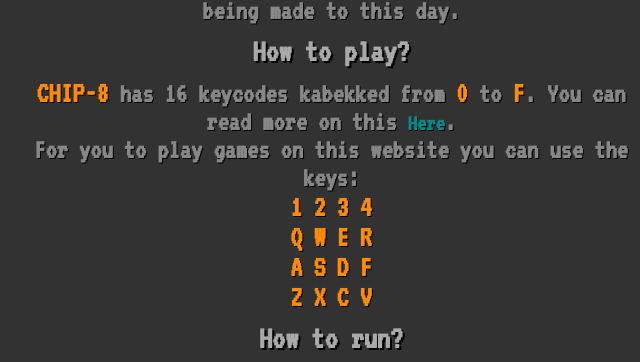
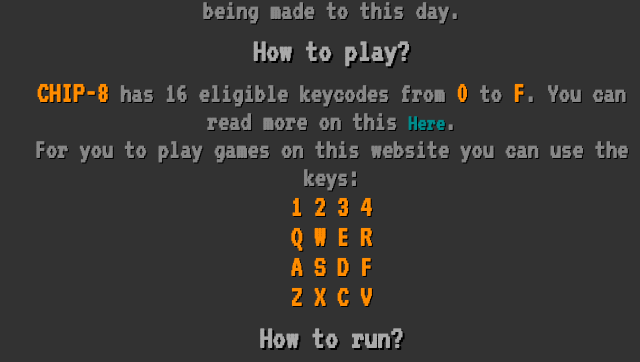
Before and after one commit to HenryAndersson/chip8, a plain HTML site: page index.html in a window 1280 px wide. Shown: the part 1173-1535 px from the top of the page, 309-949 px from the left. Drawn offline with Linux system fonts and the light colour scheme.

Commit message:
Update index.html

```diff
--- a/index.html
+++ b/index.html
@@ -61,7 +61,7 @@
 			How to play?
 		</h3>
 		<p>
-			<span class="chip8logo">CHIP-8</span> has 16 keycodes kabekked from <span class="chip8logo">0</span> to <span
+			<span class="chip8logo">CHIP-8</span> has 16 eligible keycodes from <span class="chip8logo">0</span> to <span
 				class="chip8logo">F</span>.
 			You can read more on this <a href="https://tobiasvl.github.io/blog/write-a-chip-8-emulator/#keypad">Here</a>.
 			<br>
```
